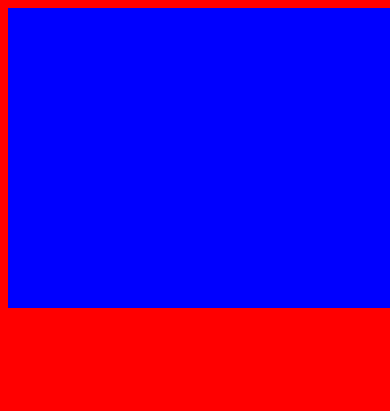
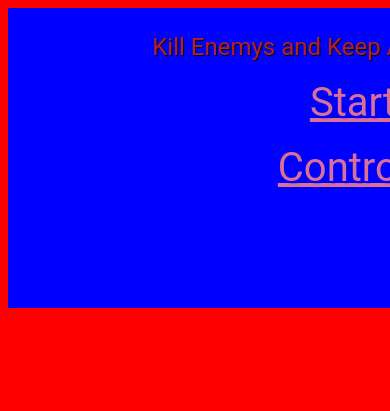
Before and after one commit to TheReverseBrother/Rasputins-Revenge, a plain HTML site: page index.html in a window 390 px wide. Shown: the top 411 px of the page. Drawn offline with Linux system fonts and the light colour scheme.

Commit message:
Added Mobile toast

```diff
--- a/Main.js
+++ b/Main.js
@@ -12,6 +12,10 @@ var mainGame = function()
     this.IsOver = false;
     this.SPRITEIMAGE = new Image();
 
+    //Toasts
+    this.STARTLINK = document.getElementById("startLink");
+    this.STARTTOAST = document.getElementById("mobileWelcomeToast");
+    this.CONTROLTOAST = document.getElementById("controlLink");
 
     this.TestCharacter= new StaticObject(30,30,20,20,this.SPRITEIMAGE,20,20,20,20);
 };
@@ -46,7 +50,11 @@ mainGame.prototype =
             }
         },
 
+        startGame: function()
+        {
 
+
+        },
 
 
 
@@ -109,12 +117,6 @@ mainGame.prototype =
             MainGame.resizeElement(
                 document.getElementById('main-canvas'),
                 arenaWidth, arenaHeight);
-
-            // MainGame.resizeElement(snailBait.mobileWelcomeToast,
-            //     arenaWidth, arenaHeight);
-            //
-            // MainGame.resizeElement(snailBait.mobileStartToast,
-            //     arenaWidth, arenaHeight);
         },
         resizeElement: function (element, w, h) {
             element.style.width  = w + 'px';
@@ -123,10 +125,19 @@ mainGame.prototype =
 
 
 
-
+        AddMenuOptions: function()
+        {
+            MainGame.STARTLINK.addEventListener('click',function(e)
+            {
+                MainGame.startGame();
+                MainGame.STARTTOAST.style.display = "none";
+                MainGame.STARTTOAST.style.opacity = 0;
+            })
+        },
         //Tomas
         AddTouchEventControllers: function()
         {
+            console.log("HEY");
             MainGame.canvas.addEventListener('touchstart',MainGame.touchStart);
             MainGame.canvas.addEventListener('touchend',MainGame.touchEnd);
             MainGame.canvas.addEventListener('touchmove',MainGame.touchPause)
@@ -135,7 +146,7 @@ mainGame.prototype =
         touchStart: function(e)
         {
             var x = e.changedTouches[0].pageX;
-            console.log("NIGGA")
+            console.log("NIGGA");
             MainGame.jetPack(-0.2);
             e.preventDefault();
         },
@@ -183,6 +194,7 @@ MainGame.detectMobile();
 if(MainGame.mobile)
 {
     MainGame.AddTouchEventControllers();
+    MainGame.AddMenuOptions();
 }
 MainGame.GameUpdateLoop();
 window.addEventListener("resize", MainGame.fitScreen);
--- a/MainGame.css
+++ b/MainGame.css
@@ -8,3 +8,71 @@ body{
     color: blue;
     background-color: blue;
 }
+
+
+.mobile-toast {
+    position: absolute;
+    border-radius: 10px;
+
+    font: 30px Roboto;
+    text-align: center;
+    text-shadow: 1px 1px 1px yellow;
+
+    color: firebrick;
+
+    -webkit-transition: opacity 1s;
+    -moz-transition: opacity 1s;
+    -o-transition: opacity 1s;
+    transition: opacity 1s;
+
+    display: block;
+    z-index: 1;
+    opacity: 1;
+}
+
+#mobileWelcomeToast {
+    width: 690px;
+    height: 400px;
+}
+
+.startGame{
+    font: 40px Roboto;
+    color: palevioletred;
+    text-shadow: 2px 2px 2px blue;
+}
+
+.snailbait-welcome-link:hover {
+    color: GREEN;
+}
+
+#initialImage {
+    text-align: center;
+    padding: 25px;
+    margin-bottom: 30px;
+    font: 24px Roboto;
+    text-shadow: 1px 1px 1px black;
+}
+
+#initialMessage{
+    font: 18px Roboto;
+    text-shadow: 1px 1px 1px black;
+    color: white;
+}
+
+#snailbait-mobile-instructions {
+    margin-left: 155px;
+    padding-left: 5px;
+    padding-top: 10px;
+    height: 2em;
+
+    color: #ff0;
+    font-size: 0.95em;
+
+    -webkit-transition: opacity 5s;
+    -moz-transition: opacity 5s;
+    -o-transition: opacity 5s;
+    transition: opacity 5s;
+
+    display: block;
+    opacity: 1;
+}
--- a/index.html
+++ b/index.html
@@ -11,6 +11,26 @@
 
 <div align="center">
 <div id="container">
+    <div id='mobileWelcomeToast'
+         class='mobile-toast'> <!-- mobile devices only -->
+        <div id='initialImage'>
+            Kill Enemys and Keep Above the Floor
+
+            <div id='initialMessage'>
+                <p><a href='#' class='startGame'
+                      id='startLink'>
+                    Start
+                </a>
+                </p>
+
+                <p><a href='#' class='startGame'
+                      id='controlLink'>
+                    Controls
+                </a>
+                </p>
+            </div>
+        </div>
+    </div>
 <canvas id = 'main-canvas' width='680' height ='300'>
 </canvas>
 </div>
```
